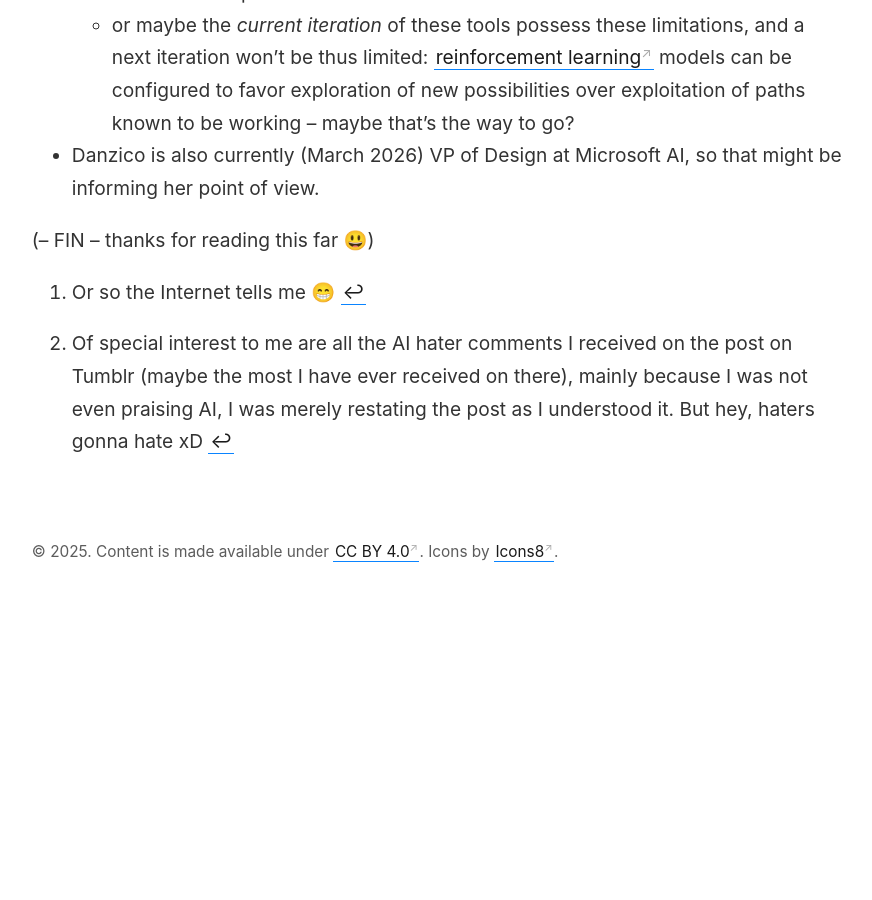
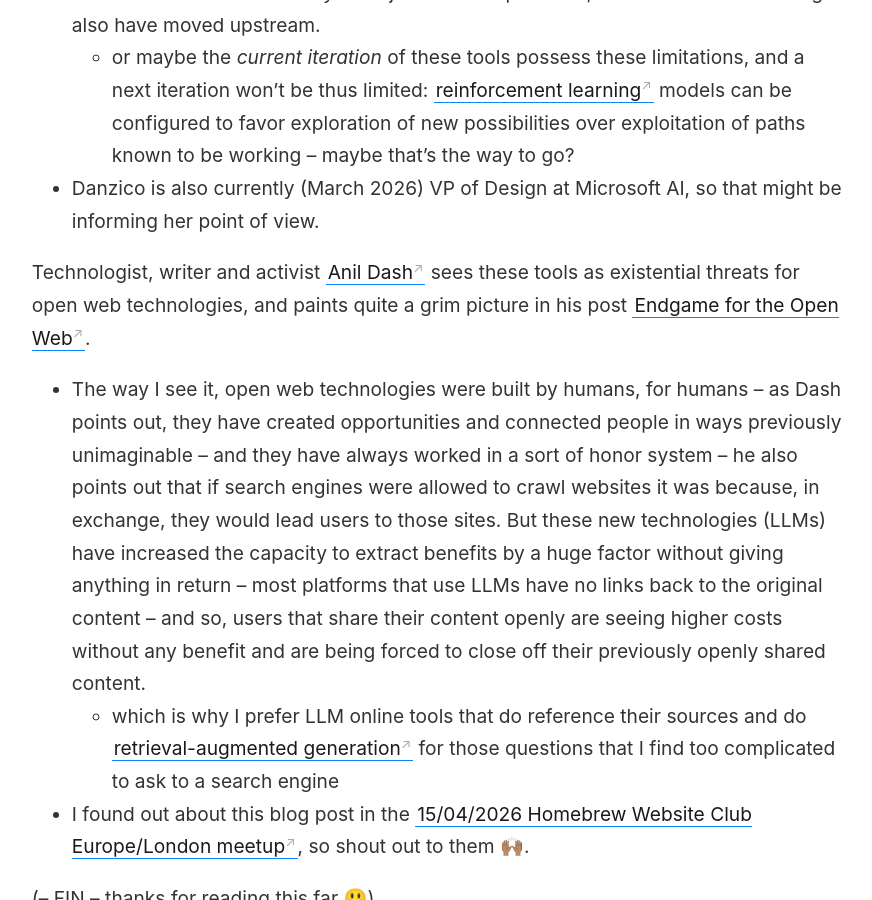
Before and after one commit to ricardochavezt/ricardochavezt.com, a Jekyll site: the page built from _notes/AI - the software engineer vs. the artist.md, in a window 1280 px wide and 900 px high, scrolled down 6028 px. Shown: the whole window, without its empty margins (45-917 px from the left). Built offline with Jekyll 4.4.1, drawn with Linux system fonts in a browser that asks for light colours; before the commit the page ends 6659 px from its top, so only the background shows below that; some of the changed text lies outside the part shown.

Commit message:
Additions to "AI - the sw. engineer vs the artist"

```diff
--- a/_notes/AI - the software engineer vs. the artist.md
+++ b/_notes/AI - the software engineer vs. the artist.md
@@ -19,6 +19,7 @@
 
 On the 'against' camp:
 - it threatens the livelihoods of artists (who sometimes already struggle to earn a living from their work)
+	- [this post](https://css-irl.info/stop-using-ai-generated-images/) in the blog [CSS In Real Life](https://css-irl.info/) explains it better
 	- it can be argued that not only artists' livelihoods are being threatened -- programmers (like yours truly) might find themselves on the same boat, with all these models that can now generate code
 - it is being unnecessarily pushed almost everywhere by people either jumping on the train to not get left behind or people trying to get a quick buck out if it
 	- Copilot on Microsoft Teams, anyone? I've lost count of the number of times I clicked on the "No" option to add it to the sidebar or so, and it keeps popping up. (I think in the end it just ignored me and lodged itself there anyways 😑)
@@ -69,6 +70,11 @@
 	- or maybe the _current iteration_ of these tools possess these limitations, and a next iteration won't be thus limited: [reinforcement learning](https://en.wikipedia.org/wiki/Reinforcement_learning) models can be configured to favor exploration of new possibilities over exploitation of paths known to be working -- maybe that's the way to go?
 - Danzico is also currently (March 2026) VP of Design at Microsoft AI, so that might be informing her point of view.
 
+Technologist, writer and activist [Anil Dash](https://www.anildash.com/) sees these tools as existential threats for open web technologies, and paints quite a grim picture in his post [Endgame for the Open Web](https://www.anildash.com/2026/03/27/endgame-open-web/).
+- The way I see it, open web technologies were built by humans, for humans -- as Dash points out, they have created opportunities and connected people in ways previously unimaginable -- and they have always worked in a sort of honor system -- he also points out that if search engines were allowed to crawl websites it was because, in exchange, they would lead users to those sites. But these new technologies (LLMs) have increased the capacity to extract benefits by a huge factor without giving anything in return -- most platforms that use LLMs have no links back to the original content -- and so, users that share their content openly are seeing higher costs without any benefit and are being forced to close off their previously openly shared content.
+	- which is why I prefer LLM online tools that do reference their sources and do [retrieval-augmented generation](https://en.wikipedia.org/wiki/Retrieval-augmented_generation) for those questions that I find too complicated to ask to a search engine
+- I found out about this blog post in the [15/04/2026 Homebrew Website Club Europe/London meetup](https://indieweb.org/events/2026-04-15-hwc-europe), so shout out to them 🙌🏽.
+
 (-- FIN -- thanks for reading this far 😃)
 
 [^1]: Or so the Internet tells me 😁
```
